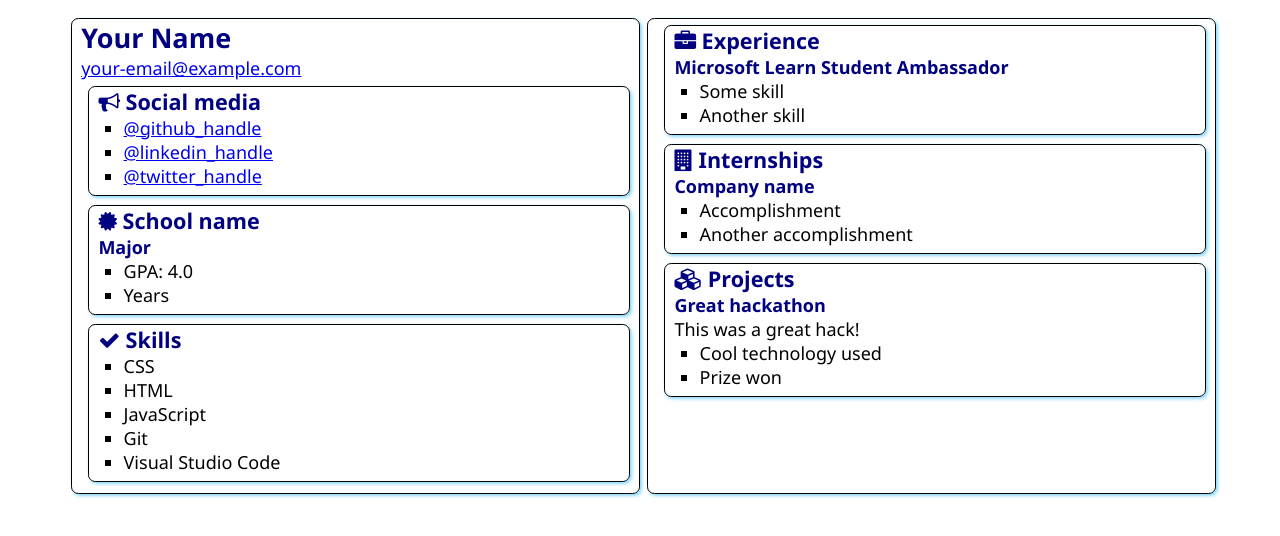
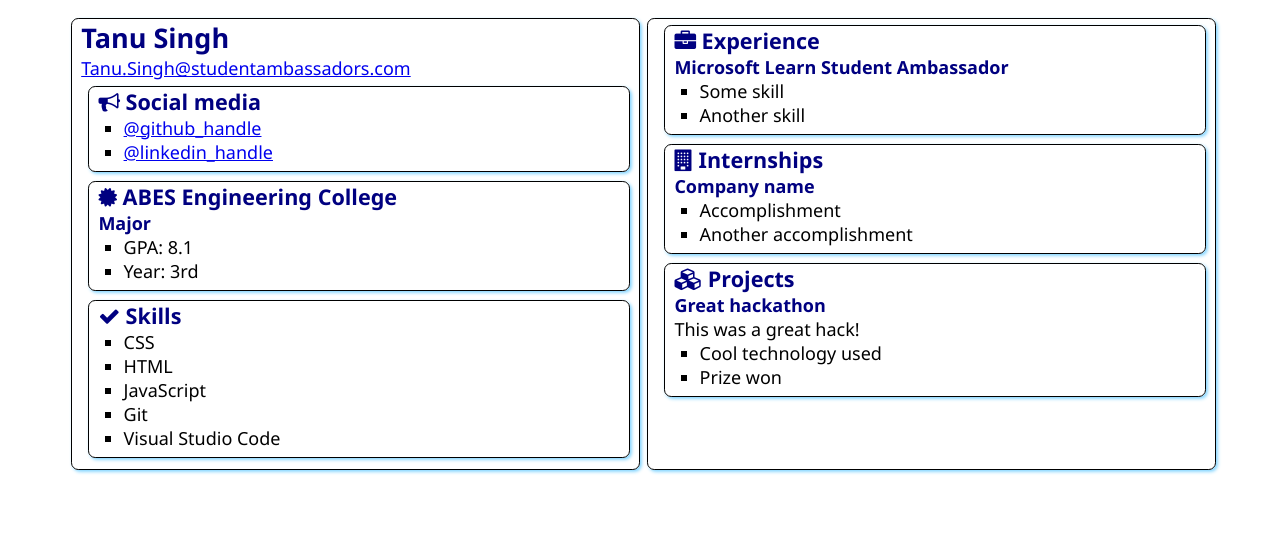
Before and after one commit to TanuSingh17/SATechnicalOnboarding, a plain HTML site: page src/index.html in a window 1280 px wide. Drawn offline with Linux system fonts and the light colour scheme.

Commit message:
file changed

```diff
--- a/src/index.html
+++ b/src/index.html
@@ -12,8 +12,8 @@
 <body>
     <main>
         <article class="box">
-            <h1>Your Name</h1>
-            <div><a href="mailto:your.email@example.com">your-email@example.com</a></div>
+            <h1>Tanu Singh</h1>
+            <div><a href="mailto:your.email@example.com">Tanu.Singh@studentambassadors.com</a></div>
 
             <section class="box">
                 <h2>
@@ -21,9 +21,9 @@
                     Social media
                 </h2>
                 <ul>
-                    <li><a href="https://github.com/<handle>">@github_handle</a></li>
-                    <li><a href="https://linkedin.com/in/<handle>">@linkedin_handle</a></li>
-                    <li><a href="https://twitter.com/<handle>">@twitter_handle</a></li>
+                    <li><a href="https://github.com/TanuSingh17">@github_handle</a></li>
+                    <li><a href="https://www.linkedin.com/in/tanu-singh-3a5345203/">@linkedin_handle</a></li>
+                    <!-- <li><a href="https://twitter.com/<handle>">@twitter_handle</a></li> -->
                 </ul>
             </section>
 
@@ -31,12 +31,12 @@
                 <div class="education">
                     <h2>
                         <i class="fa fa-certificate" aria-hidden="true"></i>
-                        School name
+                        ABES Engineering College
                     </h2>
                     <h3>Major</h3>
                     <ul>
-                        <li>GPA: 4.0</li>
-                        <li>Years</li>
+                        <li>GPA: 8.1</li>
+                        <li>Year: 3rd</li>
                     </ul>
                 </div>
             </section>
```
